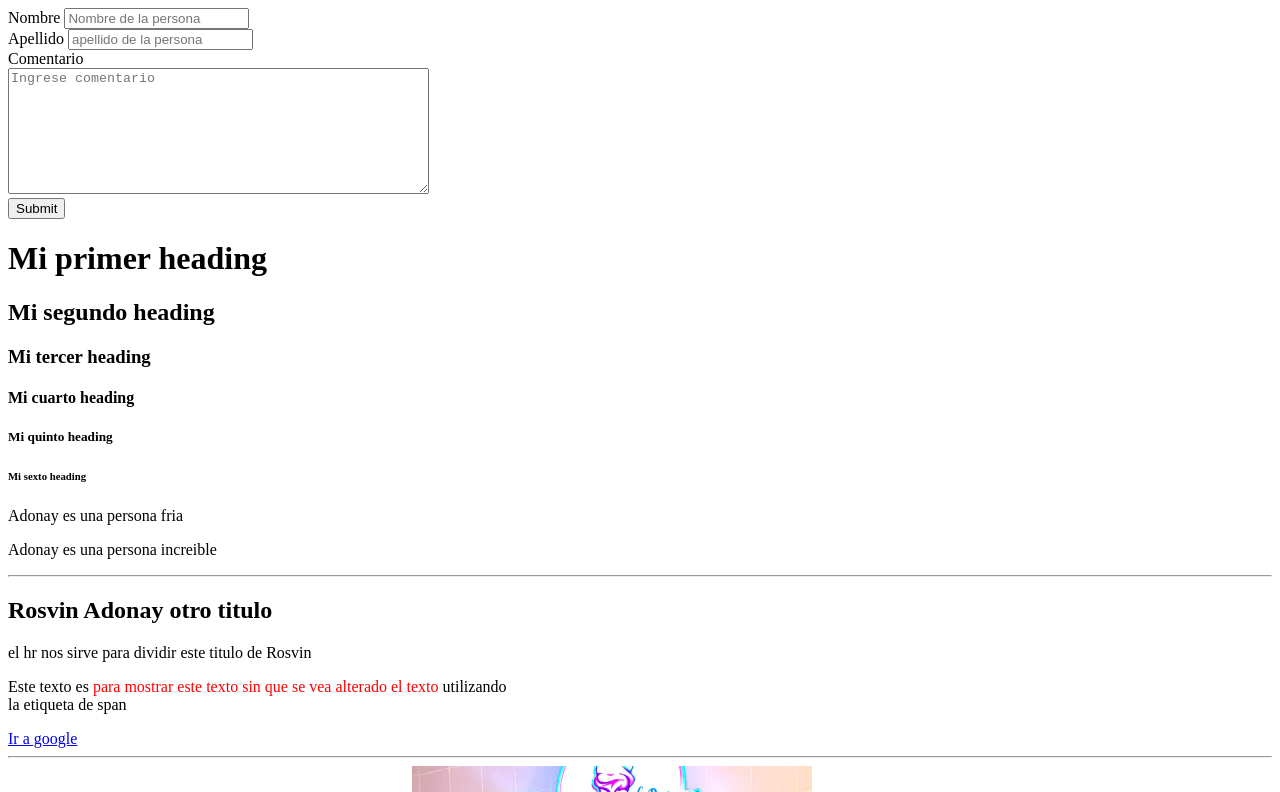
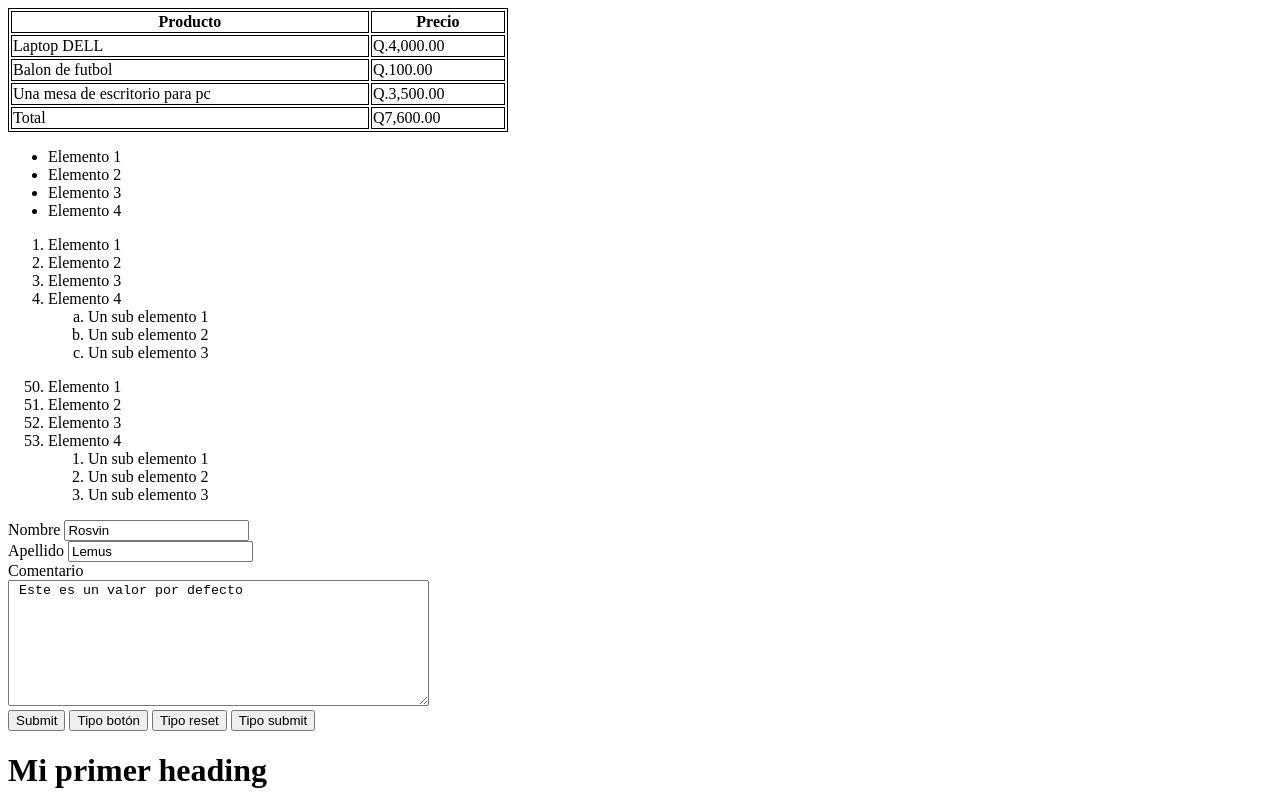
Before and after one commit to Adonayzu/HTML, a plain HTML site: page index.html in a window 1280 px wide. Shown: the top 792 px of the page. Drawn offline with Linux system fonts and the light colour scheme.

Commit message:
Se han agregado cosas mas como tablas etc

```diff
--- a/index.html
+++ b/index.html
@@ -3,8 +3,93 @@
 <head>
 
     <title>Primera web de Adonay</title>
+<!-- este style y agregando la tabla y lo selementos como th y td agrego esto adentro y me arma el cuadro con todos los bordes border: 1px solid black; -->
+    <style>
+        table, th, td {
+            border: 1px solid black;
+
+        }
+    </style>
 </head>
 <body>
+
+<!--table es para crear una tabla-->
+<!-- este style con el width es para darle el ancho de la tabla que se vea mas grande-->
+    <table style="width: 500px;">
+        <!--tr es la linea que llevara la tabla-->
+        <!-- el thead me sirve para separar un poco mas la cabecera-->
+        <thead>
+            <tr>
+                <!--th es lo que llevara la fila, pero en columna de la tabla-->
+                <th>Producto</th>
+                <th>Precio</th>
+            </tr>
+        </thead>
+        <!-- el tbody sirve igual separar las filas-->
+        <tbody>
+            <tr>
+                <!--td es para elementos estandares por ejemplo el balon aparece abajo de producto y los 100 Q aparece abajo de precio-->
+                <td>Laptop DELL </td>
+                <td>Q.4,000.00</td>
+            </tr>
+            <tr>
+                <!--td es para elementos estandares por ejemplo el balon aparece abajo de producto y los 100 Q aparece abajo de precio-->
+                <td>Balon de futbol </td>
+                <td>Q.100.00</td>
+            </tr>
+            <tr>
+                <!--td es para elementos estandares por ejemplo el balon aparece abajo de producto y los 100 Q aparece abajo de precio-->
+                <td>Una mesa de escritorio para pc </td>
+                <td>Q.3,500.00</td>
+            </tr>
+        </tbody>
+        <!-- el tfoot me lo agrege como una fila para el total de las cantidades de los precios-->
+        <tfoot>
+            <td>Total</td>
+            <td>Q7,600.00</td>
+        </tfoot>
+
+
+
+    </table>
+    <!--ul es lista no ordenada-->
+    <ul>
+        <!--li nos ayuda a poner un a lista pero no ordenada de algo en la web pero con un punto a lado izquierdo es como un alista-->
+        <li>Elemento 1</li>
+        <li>Elemento 2</li>
+        <li>Elemento 3</li>
+        <li>Elemento 4</li>
+
+    </ul>
+    <!--ol es una lista pero ordenada ya que me aparecen en numeros el orden-->
+    <ol>
+        <li>Elemento 1</li>
+        <li>Elemento 2</li>
+        <li>Elemento 3</li>
+        <li>Elemento 4</li>
+        <ol>  <!--el style y lo demas me sirve para numerar la lista con la abecedario pero es -->
+            <!-- co el lower-alpha de lo contrario elimino eso y coloco otra forma que quiero que se enumera alli abra opciones-->
+            <li style="list-style-type: lower-alpha;">Un sub elemento 1</li>
+            <li style="list-style-type: lower-alpha;">Un sub elemento 2</li>
+            <li style="list-style-type: lower-alpha;">Un sub elemento 3</li>
+        </ol>
+
+    </ol>
+    <ol><!--por ejemplo con el value empezara a contar desd el 50-->
+        <li value="50">Elemento 1</li>
+        <li>Elemento 2</li>
+        <li>Elemento 3</li>
+        <li>Elemento 4</li>
+        <ol>
+            <li>Un sub elemento 1</li>
+            <li>Un sub elemento 2</li>
+            <li>Un sub elemento 3</li>
+        </ol>
+
+    </ol>
+
+
+
     <!--el form y el input abre un cambo para poder ingresar texto en la web-->
     <form action="/formulario" method="POST">
         <!--label hace lo que le queremos pedir al ususario por ejemplo nombre-->
@@ -12,21 +97,26 @@
         <!--y placeholder es para que aparezca Nombre en transparente donde esta el cuadro para escribir-->
         <!-- el type me sirve para ver que tipo de texto es si eimail, pasword, texto etc.-->
         <label for="nombre">Nombre</label>
-        <input type="text" id="nombre" name="nombre" placeholder="Nombre de la persona"/>
+       <!--el value es para definirle algo de una vez al campo-->
+        <input value="Rosvin"type="text" id="nombre" name="nombre" placeholder="Nombre de la persona"/>
         <br>
         <label for="apellido">Apellido</label>
-        <input type="text" id="apelllido" name="apellido" placeholder="apellido de la persona"/>
+        <input value= "Lemus"type="text" id="apelllido" name="apellido" placeholder="apellido de la persona"/>
         <br>
         <!-- textarea nos sirve para crear una cajita para un comentario y el rows es para cuantas lineas es el comentario y cols es para las columnas-->
         <label for="comentario">Comentario</label>
-        <br>
-        <textarea cols="50" rows="8"id="comentario" placeholder="Ingrese comentario" name="comentario"></textarea>
+        <br>                                                                    <!--para el comentario solo se agrega eso ejemplopor defecto atras de textarea-->
+        <textarea cols="50" rows="8"id="comentario" placeholder="Ingrese comentario" name="comentario"> Este es un valor por defecto </textarea>
         <br>
         <!--este submit envia la informacion a donde uno la mande y eso lo hare arriba en el from-->
         <input type="submit"/>
+        <!--los button son mejores ya que le podemos agregar ms coas que un input -->
+        <button type="button">Tipo botón</button>
+        <button type=" reset">Tipo reset</button>
+        <button type="submit">Tipo submit</button>
 
     </form>
-
+        <!--El h1 y demas son titulos que peudo colocar depependiendo el numer asi mismo es el tamaño de la letra-->
     <h1>Mi primer heading</h1>
     <h2>Mi segundo heading</h2>
     <h3>Mi tercer heading</h3>
@@ -35,7 +125,7 @@
     <h6>Mi sexto heading</h6>
     <p>Adonay es una persona fria</p>
     <p>Adonay es una persona increible</p>
-    <hr>
+    <hr> <!-- el hr es para hacer espacio y dos hr es doble espacio esi en las lineas-->
     <h2>Rosvin Adonay otro titulo</h2>
     <p> el hr nos sirve para dividir este titulo de Rosvin</p>
     <p>Este texto es <span style="color:red">para mostrar este texto sin que se vea alterado el texto</span>
```
